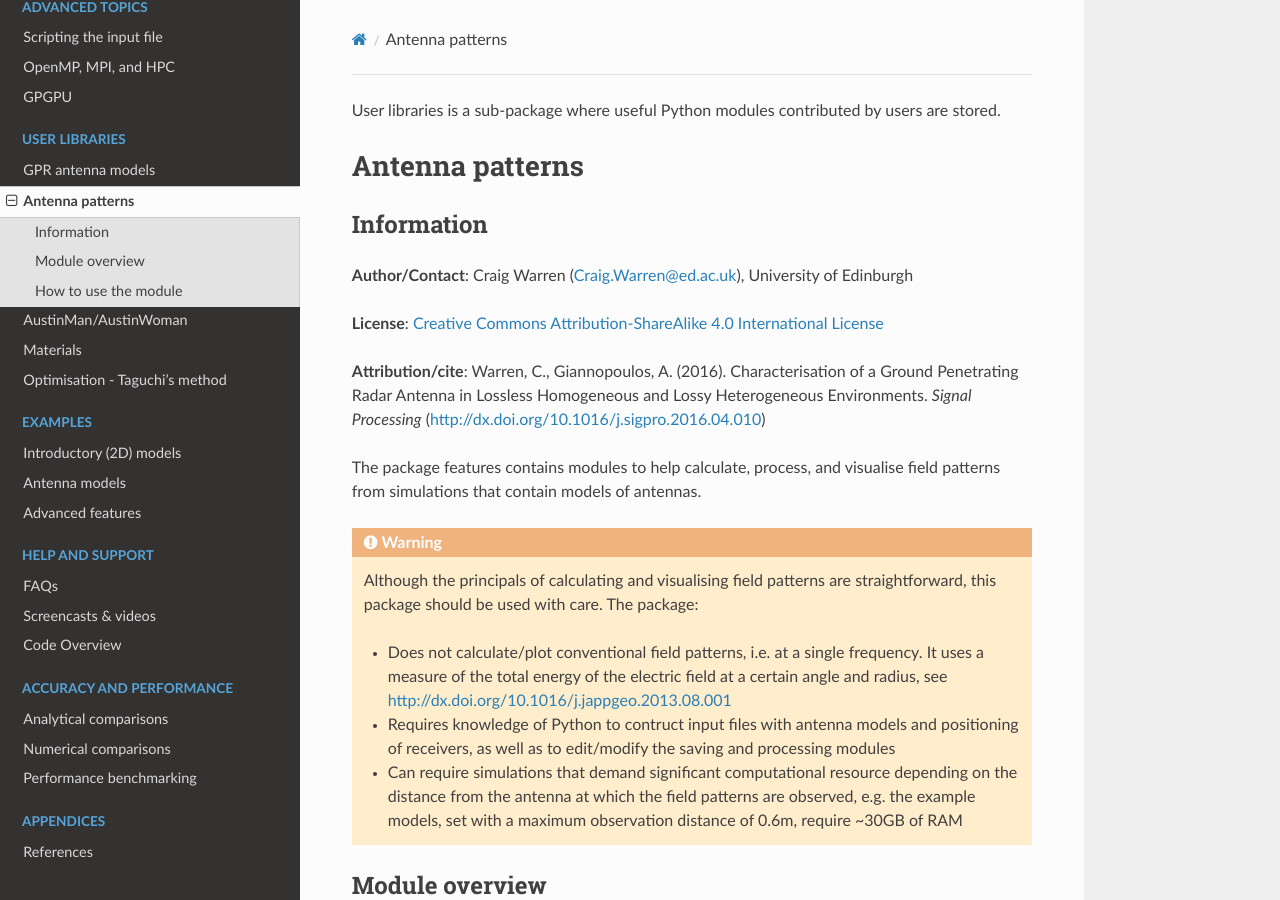
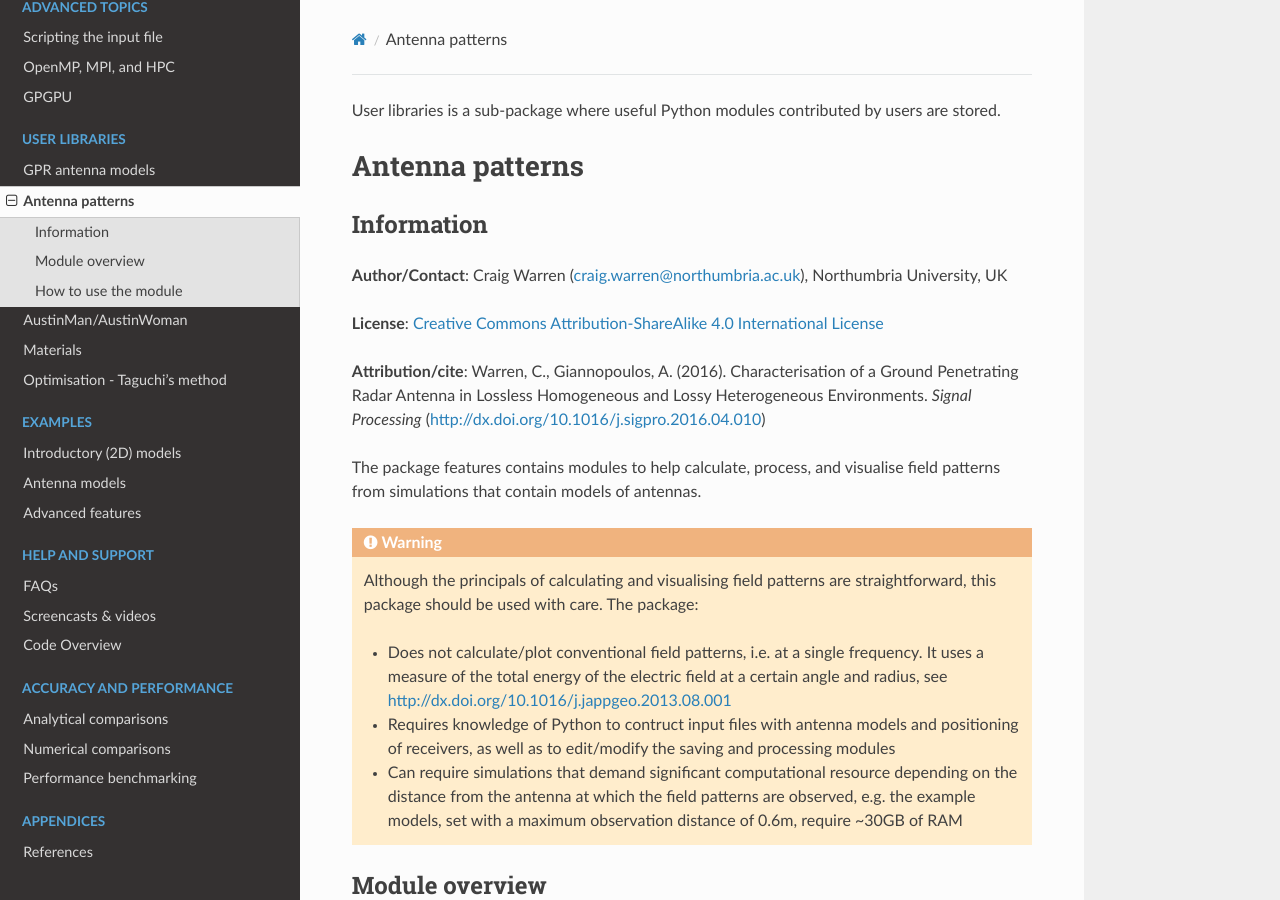
Before and after one commit to gprMax/gprMax, a Sphinx documentation site: the page built from docs/source/user_libs_antenna_patterns.rst, in a window 1280 px wide and 900 px high. Built offline with Sphinx 7.4.7 and the Read the Docs theme 2.0.0, drawn with Linux system fonts in a browser that asks for light colours.

Commit message:
Updated contact details.

```diff
--- a/docs/source/user_libs_antenna_patterns.rst
+++ b/docs/source/user_libs_antenna_patterns.rst
@@ -7,7 +7,7 @@ Antenna patterns
 Information
 ===========
 
-**Author/Contact**: Craig Warren (Craig.Warren@ed.ac.uk), University of Edinburgh
+**Author/Contact**: Craig Warren (craig.warren@northumbria.ac.uk), Northumbria University, UK
 
 **License**: `Creative Commons Attribution-ShareAlike 4.0 International License <http://creativecommons.org/licenses/by-sa/4.0/>`_
 
--- a/docs/source/user_libs_landmines.rst
+++ b/docs/source/user_libs_landmines.rst
@@ -7,7 +7,7 @@ Landmines
 Information
 ===========
 
-**Author/Contact**: Iraklis Giannakis (I.Giannakis@ed.ac.uk), University of Edinburgh
+**Author/Contact**: Iraklis Giannakis (I.Giannakis@ed.ac.uk), University of Edinburgh, UK
 
 **License**: `Creative Commons Attribution-ShareAlike 4.0 International License <http://creativecommons.org/licenses/by-sa/4.0/>`_
 
--- a/docs/source/user_libs_opt_taguchi.rst
+++ b/docs/source/user_libs_opt_taguchi.rst
@@ -7,7 +7,7 @@ Optimisation - Taguchi's method
 Information
 ===========
 
-**Author/Contact**: Craig Warren (Craig.Warren@ed.ac.uk), University of Edinburgh
+**Author/Contact**: Craig Warren (craig.warren@northumbria.ac.uk), Northumbria University, UK
 
 **License**: `Creative Commons Attribution-ShareAlike 4.0 International License <http://creativecommons.org/licenses/by-sa/4.0/>`_
 
```
